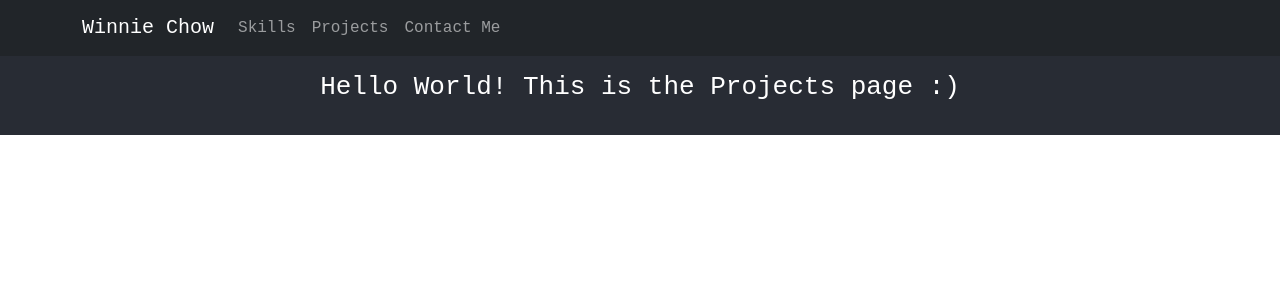
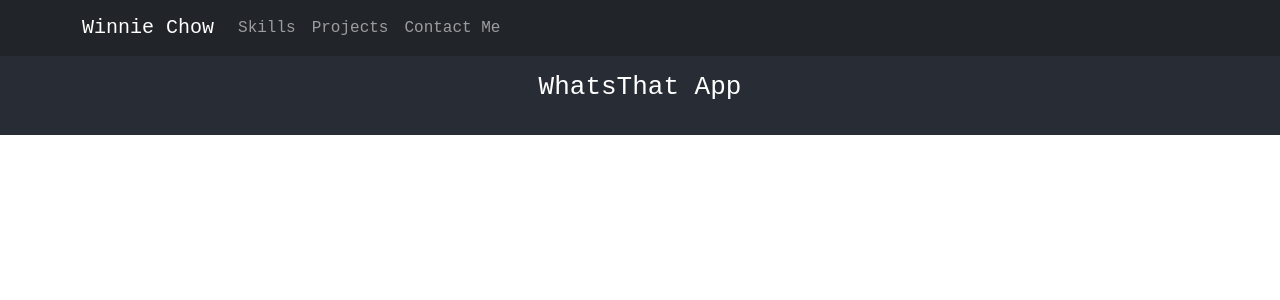
Before and after one commit to WinnieChowCodes/TechnicalPortfolio, a React (Create React App) app: page /#/projects in a window 1280 px wide. Shown: the top 300 px of the page. Built offline with nearby package versions, Linux system fonts and the light colour scheme.

Commit message:
Initial Projects Page upload
Created inital projects json - needs to be updated with relevant info

```diff
--- a/src/routes/projects.js
+++ b/src/routes/projects.js
@@ -1,11 +1,12 @@
 import '../App.css';
+import projectsJSON from '../utils/projectsJSON';
 
 function Projects() {
   return (
     <div className="App">
       <header className="App-header">
         <p>
-          Hello World! This is the Projects page :)
+          {projectsJSON[0].projectTitle}
         </p>
       </header>
     </div>
--- /dev/null
+++ b/src/utils/projectsJSON.js
@@ -0,0 +1,14 @@
+/*JSON object keys definitions:
+- projectID: The ID of the project
+- projectTitle: The title of the project
+- projectDescShort: The project description; a short version
+- projectSkills: An array of technical skills used during the project
+- projectDescLong: The project description; the longer version
+- projectMedia: An array of relevant media (pictures/videos) related to the project
+*/
+
+let projectsJSON = [
+    {projectID : 0, projectTitle: "WhatsThat App", projectDescShort: "A clone of the popular app WhatsApp I made during my final year of Uni.", projectSkills: ["React Native"]}
+]
+
+export default projectsJSON;
```
